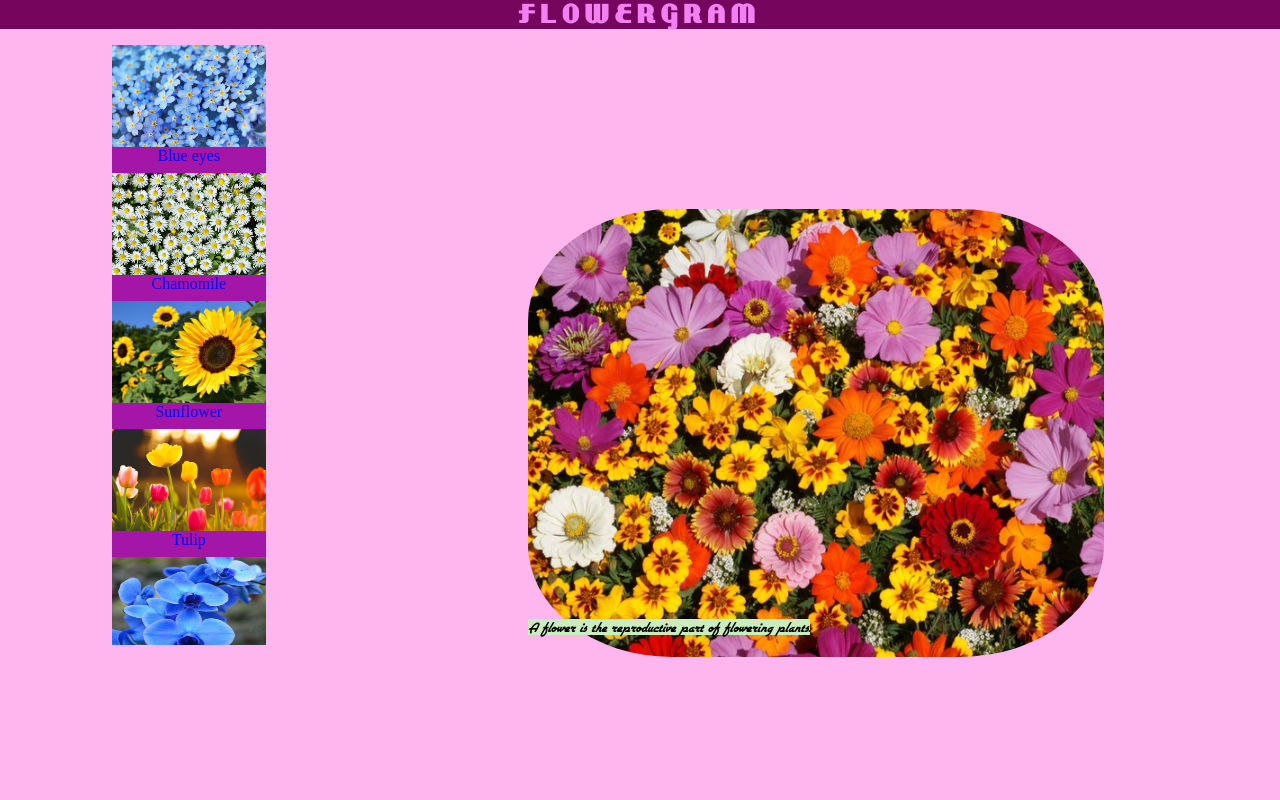
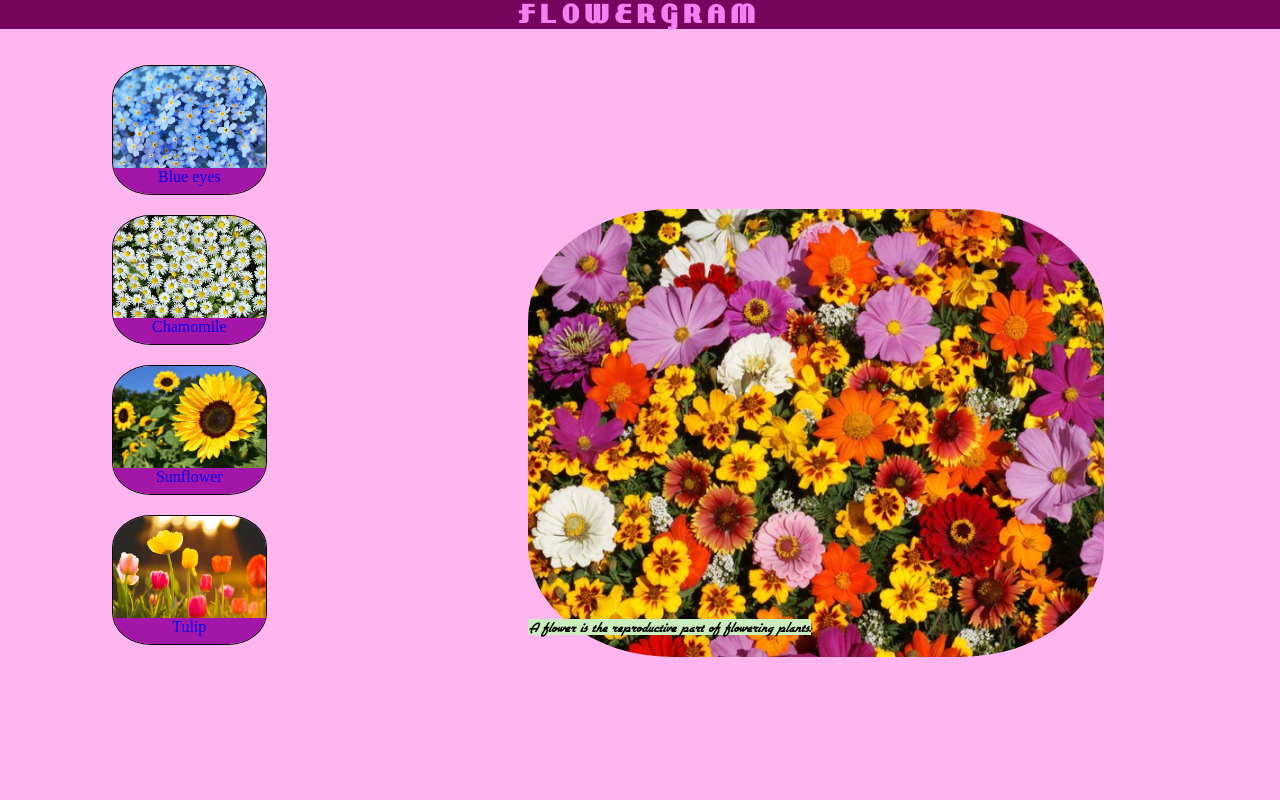
Before and after one commit to Java49MarinaSolomin/html-css-js-introduction, a plain HTML site: page index.html in a window 1280 px wide. Drawn offline with Linux system fonts and the light colour scheme.

Commit message:
fixing mistakes in html file

```diff
--- a/styles/flower-style.css
+++ b/styles/flower-style.css
@@ -81,7 +81,7 @@ body{
     padding-left: 0;
 
 }
-.thumbnails-item {
+.thumbnail-item {
     max-width: var(--thumbnails-img-width);
     min-height: calc(var(--thumbnails-img-height) + var(--thumbnails-title-height));
     margin-top: 2.5vh;
```
